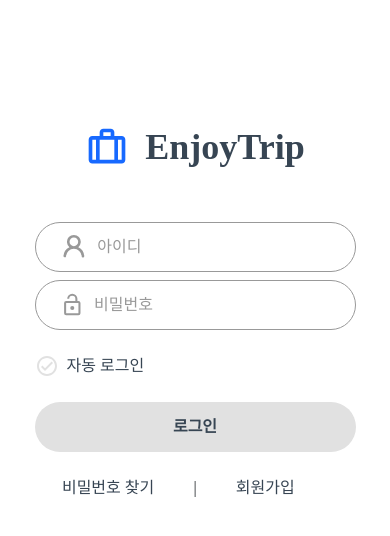
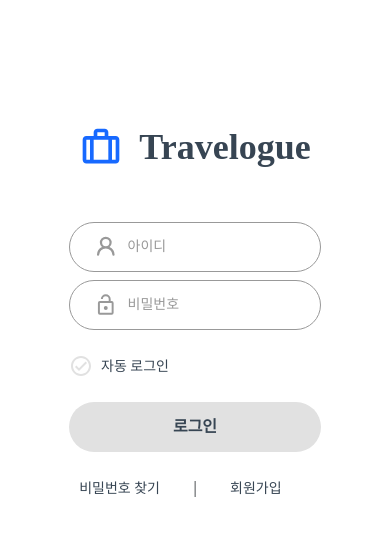
Before and after one commit to 11th-EnjoyTrip/Front-End, a Vue app: page /login in a window 390 px wide. Shown: the top 536 px of the page. Built offline with nearby package versions, Linux system fonts and the light colour scheme; a web font is replaced by a local one.

Commit message:
refactor: 로그인 페이지 반응형 디자인 리팩토링 (#22)

```diff
--- a/src/components/Login/LoginAuto.vue
+++ b/src/components/Login/LoginAuto.vue
@@ -30,4 +30,10 @@ watch(newValue, () => {
 .auto-ment {
     color: #374553;
 }
+
+@media (max-width: 575.98px) {
+    .auto-ment {
+        font-size: 14px;
+    }
+}
 </style>
--- a/src/components/Login/LoginSubMenu.vue
+++ b/src/components/Login/LoginSubMenu.vue
@@ -15,4 +15,10 @@ import { RouterLink } from "vue-router";
 .router {
     color: #374553;
 }
+
+@media (max-width: 575.98px) {
+    .router {
+        font-size: 14px;
+    }
+}
 </style>
--- a/src/components/Modal/ModalPasswordFindResult.vue
+++ b/src/components/Modal/ModalPasswordFindResult.vue
@@ -22,7 +22,7 @@ const store = useUserInfoStore();
                         <span class="fw-bold fs-5 modal-title">{{ store.getUserInfo.nickname }}</span> 님의 비밀번호는
                     </div>
                     <div class="fw-semibold mt-3 px-3">
-                        <span class="fw-bold fs-5">" {{ result }} "</span> 입니다
+                        <span class="fw-bold fs-5">" {{ result }} "</span> 입니다.
                     </div>
                     <button
                         class="w-100 mt-4 py-2 text-white fw-bold border-0 rounded-3 modal-default-button"
@@ -34,10 +34,10 @@ const store = useUserInfoStore();
 
                 <div
                     v-else
-                    class="col-9 col-sm-6 bg-white rounded-3 d-flex flex-column justify-content-center align-items-center modal-container"
+                    class="col-9 col-sm-5 bg-white rounded-3 d-flex flex-column justify-content-center align-items-center modal-container"
                 >
                     <div class="fw-semibold">
-                        <span class="fw-bold fs-5 modal-title">유효하지 않은 사용자</span> 입니다
+                        <span class="fw-bold fs-5 modal-title">유효하지 않은 사용자</span> 입니다.
                     </div>
                     <button
                         class="w-100 mt-4 py-2 text-white fw-bold border-0 rounded-3 modal-default-button"
--- a/src/components/Nav/NavCompUpper.vue
+++ b/src/components/Nav/NavCompUpper.vue
@@ -9,7 +9,7 @@ import UpperDropdown from "@/components/Nav/UpperDropdown.vue";
     <div class="row mx-auto nav-upper">
         <!-- 좌측 로고 & 검색 -->
         <div class="col my-auto">
-            <CommonLogo :length="28" :size="24" :title="'EnjoyTrip'" />
+            <CommonLogo :length="28" :size="24" :title="'Travelogue'" />
         </div>
         <!-- 우측 사용자 상태 관리 -->
         <!-- 모바일보다 클 때 -->
--- a/src/components/common/CommonInput.vue
+++ b/src/components/common/CommonInput.vue
@@ -32,12 +32,11 @@ const focusOut = () => (colors.value = "#999999");
         :style="{ height: height + 'px', border: '1px solid' + colors }"
     >
         <!-- 아이콘(앞) -->
-        <IconPerson v-if="icon.isStart && icon.name == 'id'" :width="32" :height="32" :color="colors" />
+        <IconPerson v-if="icon.isStart && icon.name == 'id'" :width="28" :height="28" :color="colors" />
         <IconLock v-if="icon.isStart && icon.name == 'password'" :width="28" :height="28" :color="colors" />
         <!-- 입력 박스 -->
         <input
             class="w-100 h-100 border-0"
-            type="text"
             :placeholder="placeholder"
             @focusin="focusIn"
             @focusout="focusOut"
@@ -56,4 +55,14 @@ input::placeholder {
 input:focus {
     outline: none;
 }
+
+@media (max-width: 575.98px) {
+    input {
+        font-size: 14px;
+    }
+
+    input::placeholder {
+        font-size: 14px;
+    }
+}
 </style>
--- a/src/views/LoginView.vue
+++ b/src/views/LoginView.vue
@@ -57,9 +57,9 @@ watch([inputId, inputPwd], () => {
 
 <template>
     <div class="row">
-        <div class="d-flex flex-column h-auto col-10 col-sm-12 mx-auto login">
+        <div class="d-flex flex-column h-auto col-8 col-sm-12 mx-auto login">
             <div class="w-auto mx-auto">
-                <CommonLogo :length="44" :size="36" :title="'EnjoyTrip'" />
+                <CommonLogo :length="44" :size="36" :title="'Travelogue'" />
             </div>
             <div class="d-flex flex-column align-items-center h-auto row-gap-2 mt-5 w-100">
                 <CommonInput
--- a/src/views/MyPageView.vue
+++ b/src/views/MyPageView.vue
@@ -18,7 +18,7 @@ const menu = ref(0);
             <MyPageContents :menu="menu" />
         </div>
     </div>
-    <div class="mobiles"><MyPageContents /></div>
+    <div class="mobiles"><MyPageContents :menu="menu" /></div>
 </template>
 
 <style scoped>
```
